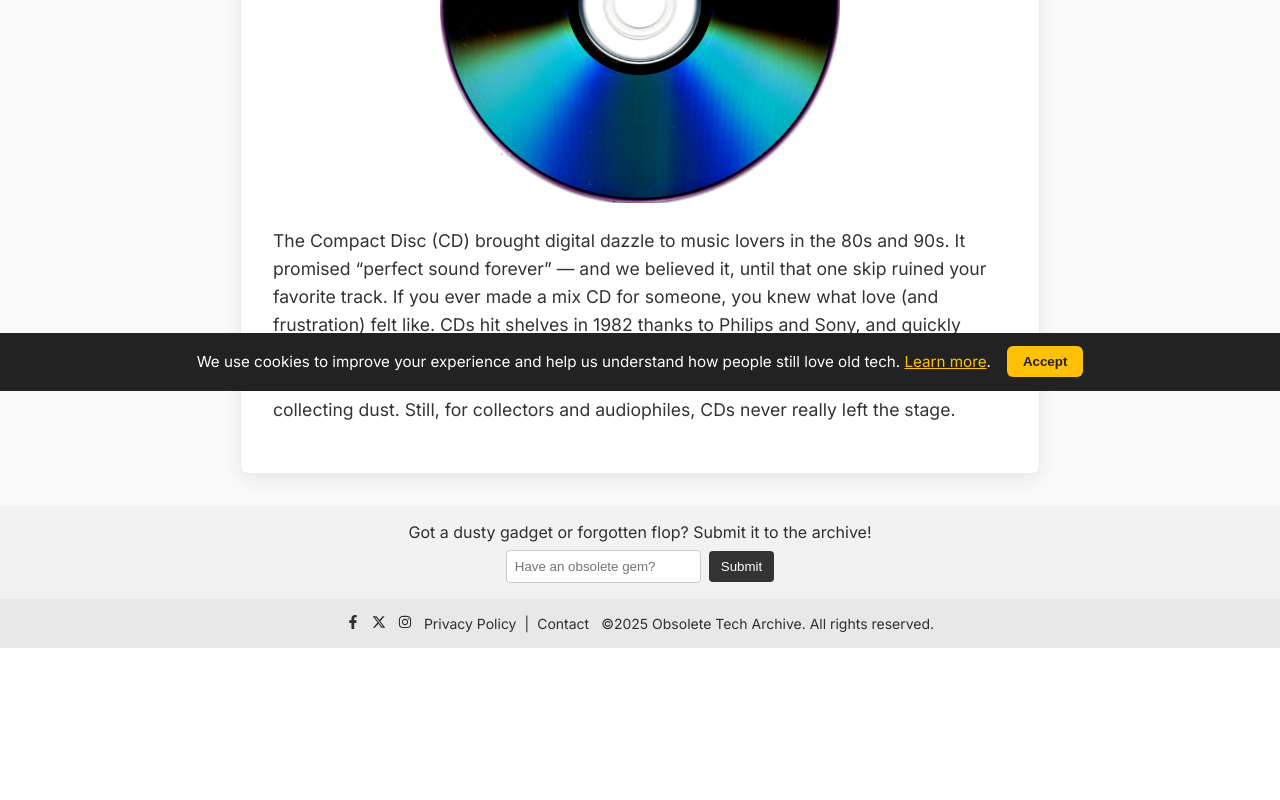
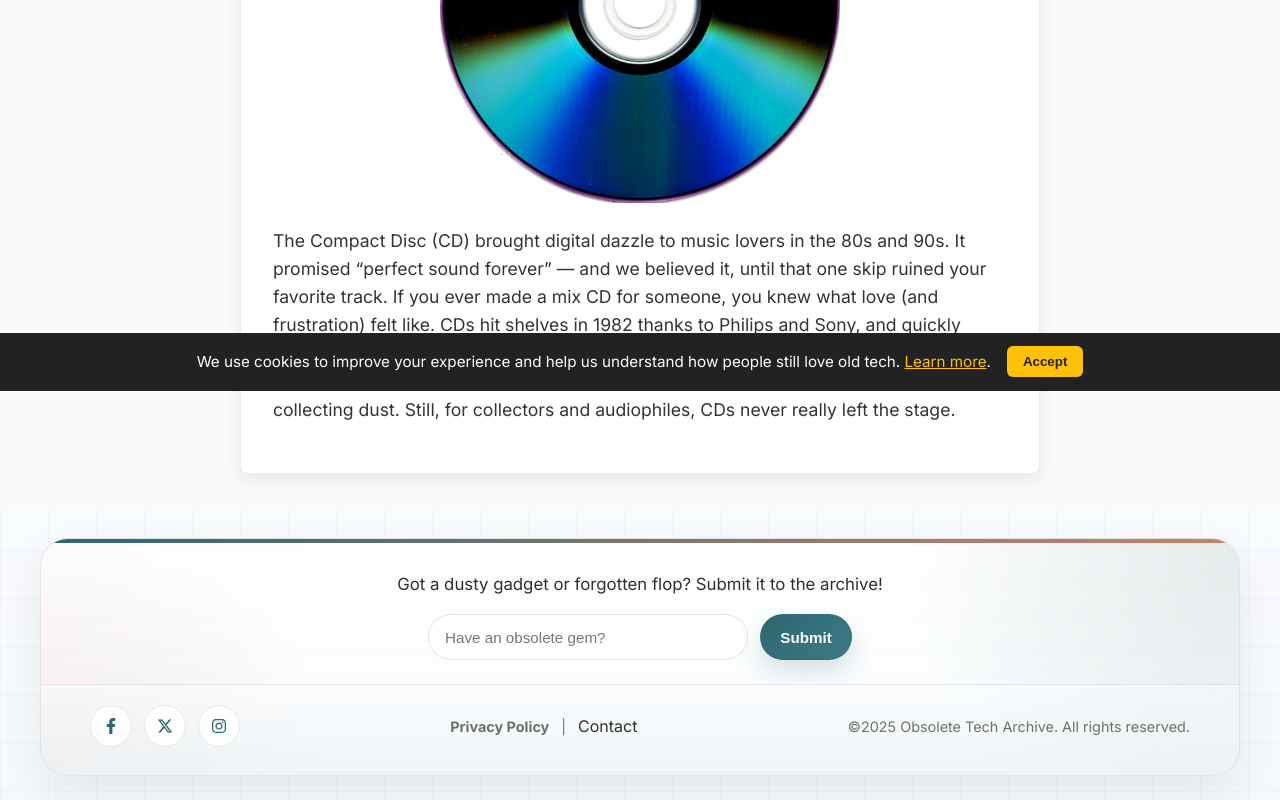
Before and after one commit to chrismsmalley/obsolete-tech-archive, a Next.js app: page /tech/compact-disc in a window 1280 px wide. Shown: the part 409-1209 px from the top of the page. Before the commit the page ends 1057 px from the top, so only its background shows below. Built offline with nearby package versions, Linux system fonts and the light colour scheme.

Commit message:
footer updates and opening pic fix

```diff
--- a/app/src/components/footer/footer.js
+++ b/app/src/components/footer/footer.js
@@ -1,7 +1,7 @@
 'use client';
-import React, { useState, useRef } from 'react';
+import React, { useRef, useState } from 'react';
 import Link from 'next/link';
-import { FaFacebookF, FaPinterest, FaFlipboard, FaInstagram, FaRss } from 'react-icons/fa';
+import { FaFacebookF, FaInstagram } from 'react-icons/fa';
 import { FaXTwitter } from 'react-icons/fa6';
 
 export default function Footer() {
@@ -29,75 +29,28 @@ export default function Footer() {
   };
 
   return (
-    <div style={{ width: '100%', margin: 0, padding: 0, flexShrink: 0 }}>
-      <footer className="footer" style={{ backgroundColor: '#f2f2f2', width: '100vw', margin: 0, padding: 0 }}>
-        {/* Top section */}
-        <div className="footer-top" style={{ display: 'flex', justifyContent: 'center', padding: '1rem 0', backgroundColor: '#f2f2f2' }}>
-          <div style={{
-            display: 'flex',
-            flexDirection: 'column',
-            justifyContent: 'center',
-            alignItems: 'center',
-            gap: '0.5rem',
-            width: '100%'
-          }}>
-            <p style={{
-              margin: 0,
-              fontSize: 'clamp(0.8rem, 2.5vw, 1rem)',
-              textAlign: 'center',
-              padding: '0 1rem'
-            }}>
+    <div className="footer-shell">
+      <footer className="footer">
+        <div className="footer-panel">
+          <div className="footer-top">
+            <div className="footer-top-inner">
+              <p className="footer-prompt">
                 Got a dusty gadget or forgotten flop? Submit it to the archive!
               </p>
-            <form
-              method="POST"
-              style={{
-                display: 'flex',
-                gap: '0.5rem',
-                alignItems: 'center',
-                flexWrap: typeof window !== 'undefined' && window.innerWidth < 768 ? 'wrap' : 'nowrap',
-                justifyContent: 'center',
-                width: '100%'
-              }}
-              onSubmit={handleSubmit}
-            >
+              <form method="POST" className="footer-form" onSubmit={handleSubmit}>
                 <input
                   ref={inputRef}
                   type="text"
                   name="artifact"
                   placeholder="Have an obsolete gem?"
                   required
-                style={{
-                  padding: '0.5rem',
-                  border: '1px solid #ccc',
-                  borderRadius: '4px',
-                  width: 'auto',
-                  minWidth: '140px',
-                  maxWidth: '90vw',
-                  flexShrink: 1,
-                  flexGrow: 0,
-                }}
+                  className="footer-input"
                 />
-              <button
-                type="submit"
-                style={{
-                  padding: typeof window !== 'undefined' && window.innerWidth < 768 ? '0.5rem 1rem' : '0.5rem 0.75rem',
-                  border: 'none',
-                  borderRadius: '4px',
-                  backgroundColor: '#333',
-                  color: '#fff',
-                }}
-              >
+                <button type="submit" className="footer-button">
                   Submit
                 </button>
                 {submitted && (
-                <span style={{
-                  color: '#000',
-                  fontSize: '0.85rem',
-                  marginLeft: '0.5rem',
-                  alignSelf: 'center',
-                  fontWeight: 'bold'
-                }}>
+                  <span className="footer-status">
                     Fax sent... <em>kssshh-grrrr-ding!</em>
                   </span>
                 )}
@@ -105,30 +58,274 @@ export default function Footer() {
             </div>
           </div>
 
-        {/* Bottom section */}
-        <div className="footer-bottom" style={{ backgroundColor: '#e8e8e8', display: 'flex', flexDirection: 'column', gap: '1rem', alignItems: 'center', justifyContent: 'center', padding: '1rem 2rem', fontSize: 'clamp(0.75rem, 2vw, 0.875rem)' }}>
-          <div style={{ display: 'flex', flexDirection: 'column', alignItems: 'center', gap: '0.5rem', width: '100%' }}>
-            <div style={{ display: 'flex', flexDirection: 'row', justifyContent: 'center', alignItems: 'center', flexWrap: 'wrap', width: '100%', maxWidth: '1200px', gap: '0.75rem' }}>
-              {/* Left: Social Icons */}
-              <div className="social-icons" style={{ display: 'flex', alignItems: 'center', gap: '0.75rem', flexWrap: 'wrap', justifyContent: 'center' }}>
-                <a href="https://www.facebook.com/profile.php?id=61577156755851" target="_blank" rel="noopener noreferrer" className="social-icon"><FaFacebookF /></a>
-                <a href="https://x.com/ObsoleteTechArc" target="_blank" rel="noopener noreferrer" className="social-icon"><FaXTwitter /></a>
-                <a href="https://www.instagram.com/obsoletetecharchive/" target="_blank" rel="noopener noreferrer" className="social-icon"><FaInstagram /></a>
+          <div className="footer-bottom">
+            <div className="footer-bottom-inner">
+              <div className="social-icons">
+                <a
+                  href="https://www.facebook.com/profile.php?id=61577156755851"
+                  target="_blank"
+                  rel="noopener noreferrer"
+                  className="social-icon"
+                  aria-label="Facebook"
+                >
+                  <FaFacebookF />
+                </a>
+                <a
+                  href="https://x.com/ObsoleteTechArc"
+                  target="_blank"
+                  rel="noopener noreferrer"
+                  className="social-icon"
+                  aria-label="X"
+                >
+                  <FaXTwitter />
+                </a>
+                <a
+                  href="https://www.instagram.com/obsoletetecharchive/"
+                  target="_blank"
+                  rel="noopener noreferrer"
+                  className="social-icon"
+                  aria-label="Instagram"
+                >
+                  <FaInstagram />
+                </a>
               </div>
 
-              {/* Center: Links */}
-              <div style={{ display: 'flex', gap: '0.5rem', alignItems: 'center', flexWrap: 'wrap', justifyContent: 'center', textAlign: 'center' }}>
+              <div className="footer-links">
                 <a href="/privacy_policy" className="footer-link">Privacy Policy</a>
-                <span>|</span>
+                <span className="footer-separator">|</span>
                 <Link href="/contact" className="footer-link">Contact</Link>
               </div>
 
-              {/* Right: Copyright */}
-              <span className="footer-copy" style={{ textAlign: 'center', display: 'block' }}>&copy;{new Date().getFullYear()} Obsolete Tech Archive. All rights reserved.</span>
+              <span className="footer-copy">
+                &copy;{new Date().getFullYear()} Obsolete Tech Archive. All rights reserved.
+              </span>
             </div>
           </div>
         </div>
       </footer>
+
+      <style jsx>{`
+        .footer-shell {
+          width: 100%;
+          margin: 0;
+          padding: 2rem 1rem 1.5rem;
+          flex-shrink: 0;
+        }
+
+        .footer {
+          width: 100%;
+        }
+
+        .footer-panel {
+          position: relative;
+          width: min(1200px, 100%);
+          margin: 0 auto;
+          overflow: hidden;
+          border: 1px solid var(--ota-line);
+          border-radius: 28px;
+          background:
+            linear-gradient(180deg, rgba(255, 255, 255, 0.95), rgba(246, 250, 253, 0.92));
+          box-shadow: var(--ota-shadow);
+        }
+
+        .footer-panel::before {
+          content: "";
+          position: absolute;
+          inset: 0;
+          pointer-events: none;
+          background:
+            radial-gradient(circle at top right, rgba(47, 93, 98, 0.12), transparent 28%),
+            radial-gradient(circle at bottom left, rgba(197, 111, 82, 0.1), transparent 24%);
+        }
+
+        .footer-panel::after {
+          content: "";
+          position: absolute;
+          top: 0;
+          left: 0;
+          right: 0;
+          height: 4px;
+          background: linear-gradient(90deg, var(--ota-accent), rgba(197, 111, 82, 0.85));
+        }
+
+        .footer-top,
+        .footer-bottom {
+          position: relative;
+          z-index: 1;
+          display: flex;
+          justify-content: center;
+        }
+
+        .footer-top {
+          padding: 2rem 1.5rem 1.5rem;
+        }
+
+        .footer-top-inner,
+        .footer-bottom-inner {
+          width: 100%;
+          max-width: 1100px;
+        }
+
+        .footer-top-inner {
+          display: flex;
+          flex-direction: column;
+          align-items: center;
+          gap: 1rem;
+        }
+
+        .footer-prompt {
+          margin: 0;
+          color: var(--ota-ink);
+          font-size: clamp(0.95rem, 2vw, 1.05rem);
+          line-height: 1.6;
+          text-align: center;
+        }
+
+        .footer-form {
+          display: flex;
+          align-items: center;
+          justify-content: center;
+          gap: 0.75rem;
+          flex-wrap: wrap;
+          width: 100%;
+        }
+
+        .footer-input {
+          min-width: min(320px, 100%);
+          max-width: 100%;
+          padding: 0.85rem 1rem;
+          border: 1px solid var(--ota-line);
+          border-radius: 999px;
+          background: rgba(255, 255, 255, 0.9);
+          color: var(--ota-ink);
+          font-size: 0.95rem;
+          box-shadow: inset 0 1px 0 rgba(255, 255, 255, 0.7);
+        }
+
+        .footer-input:focus {
+          outline: 2px solid rgba(47, 93, 98, 0.18);
+          outline-offset: 2px;
+          border-color: rgba(47, 93, 98, 0.32);
+        }
+
+        .footer-button {
+          padding: 0.85rem 1.2rem;
+          border: 1px solid rgba(47, 93, 98, 0.16);
+          border-radius: 999px;
+          background: linear-gradient(135deg, var(--ota-accent), #3e7b85);
+          color: #fff;
+          font-size: 0.95rem;
+          font-weight: 700;
+          cursor: pointer;
+          transition: transform 0.2s ease, box-shadow 0.2s ease, filter 0.2s ease;
+          box-shadow: 0 12px 24px rgba(44, 103, 112, 0.18);
+        }
+
+        .footer-button:hover {
+          transform: translateY(-1px);
+          filter: brightness(1.03);
+        }
+
+        .footer-status {
+          color: var(--ota-accent);
+          font-size: 0.9rem;
+          font-weight: 700;
+          text-align: center;
+        }
+
+        .footer-bottom {
+          padding: 1.25rem 1.5rem 1.75rem;
+          border-top: 1px solid rgba(70, 76, 67, 0.08);
+          background: linear-gradient(180deg, rgba(255, 255, 255, 0.4), rgba(235, 242, 246, 0.6));
+        }
+
+        .footer-bottom-inner {
+          display: flex;
+          align-items: center;
+          justify-content: space-between;
+          gap: 1rem;
+          flex-wrap: wrap;
+        }
+
+        .social-icons,
+        .footer-links {
+          display: flex;
+          align-items: center;
+          justify-content: center;
+          gap: 0.75rem;
+          flex-wrap: wrap;
+        }
+
+        .social-icon {
+          display: inline-flex;
+          align-items: center;
+          justify-content: center;
+          width: 42px;
+          height: 42px;
+          border-radius: 999px;
+          border: 1px solid rgba(47, 93, 98, 0.12);
+          background: rgba(255, 255, 255, 0.82);
+          color: var(--ota-accent);
+          transition: transform 0.2s ease, border-color 0.2s ease, background-color 0.2s ease;
+        }
+
+        .social-icon:hover {
+          transform: translateY(-1px);
+          border-color: rgba(47, 93, 98, 0.24);
+          background: var(--ota-accent-soft);
+        }
+
+        .footer-link,
+        .footer-copy,
+        .footer-separator {
+          color: var(--ota-muted);
+          font-size: 0.9rem;
+        }
+
+        .footer-link {
+          font-weight: 600;
+          transition: color 0.2s ease;
+        }
+
+        .footer-link:hover {
+          color: var(--ota-accent);
+        }
+
+        .footer-copy {
+          text-align: center;
+        }
+
+        @media (max-width: 767px) {
+          .footer-shell {
+            padding: 1.5rem 0.85rem 1.25rem;
+          }
+
+          .footer-panel {
+            border-radius: 22px;
+          }
+
+          .footer-top {
+            padding: 1.5rem 1rem 1.25rem;
+          }
+
+          .footer-bottom {
+            padding: 1rem 1rem 1.35rem;
+          }
+
+          .footer-bottom-inner {
+            flex-direction: column;
+          }
+
+          .footer-input {
+            min-width: 0;
+            width: 100%;
+          }
+
+          .footer-button {
+            width: 100%;
+          }
+        }
+      `}</style>
     </div>
   );
 }
```
Also changed, not shown: app/src/components/cards/techCard.js (+16 -1 lines), app/src/screens/homepage.js (+11 -2 lines). Lines whose indentation alone changed are shown as unchanged.
